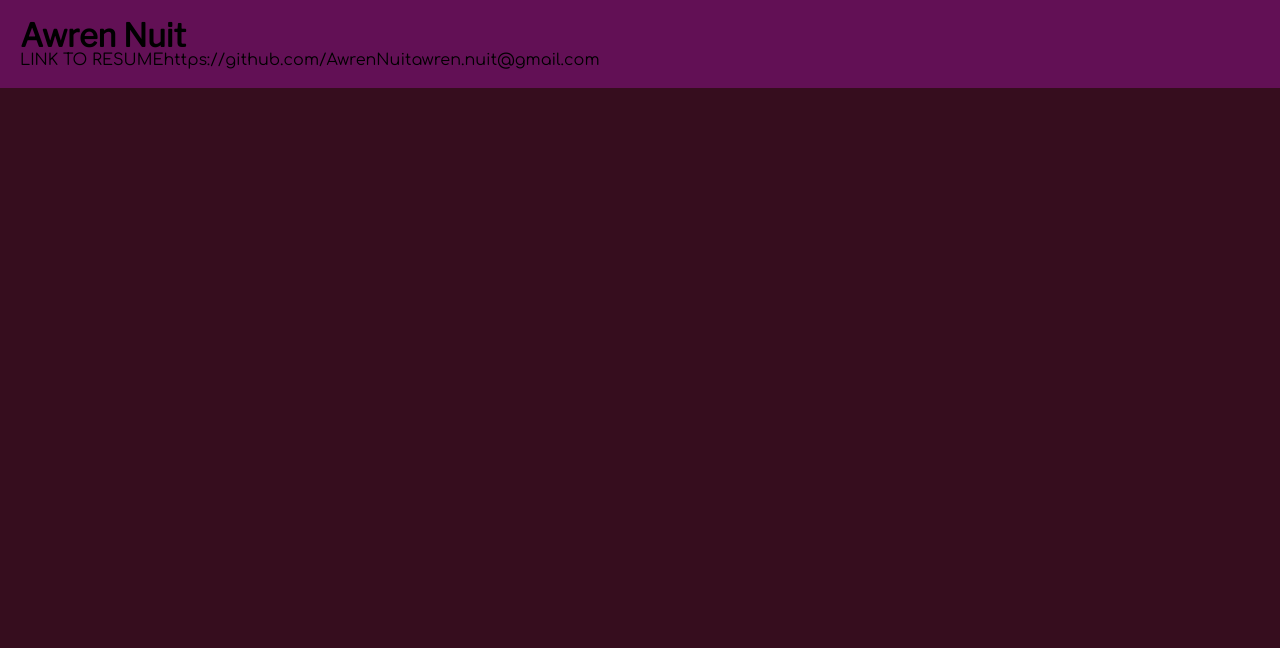
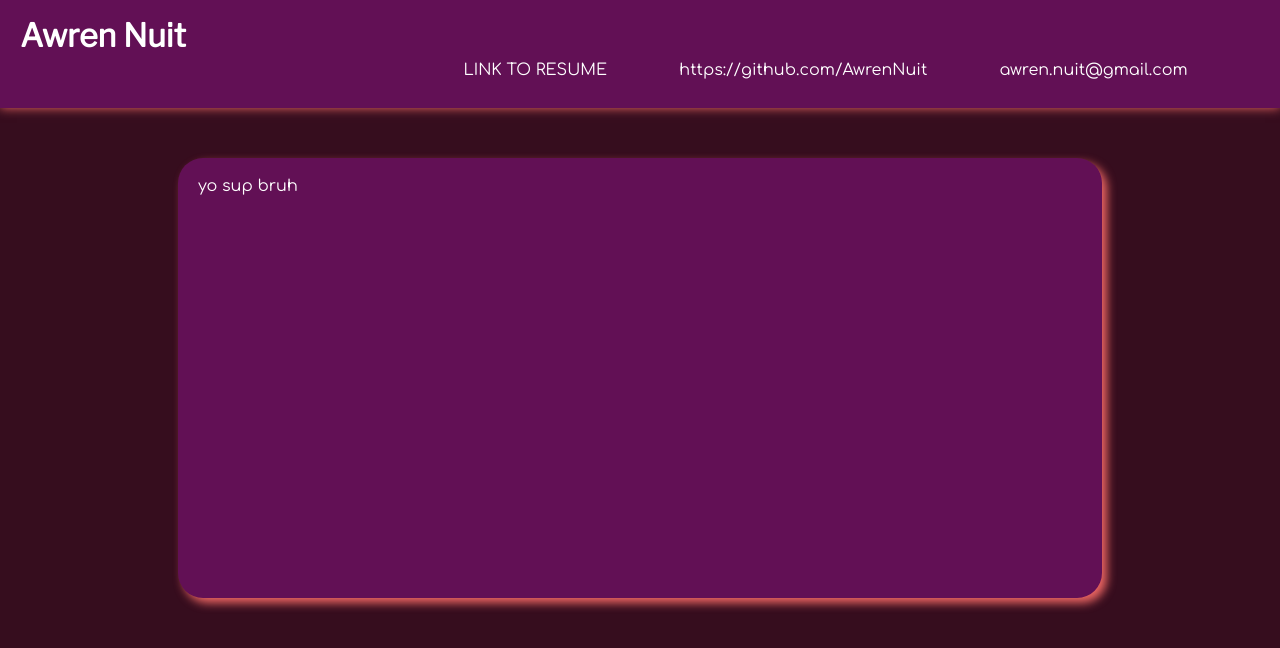
Before and after one commit to awrennuit/full-stack-software-developer-portfolio, a React (Create React App) app: page / in a window 1280 px wide. Shown: the top 648 px of the page. Built offline with nearby package versions, Linux system fonts and the light colour scheme.

Commit message:
created Home component, slight adjustments to styling

```diff
--- a/src/components/App/App.css
+++ b/src/components/App/App.css
@@ -13,7 +13,7 @@
   /* font: inherit; */
   vertical-align: baseline;
   outline: none;
-  color: black;
+  color: white;
 }
 
 body {
@@ -72,14 +72,19 @@ h1, h2, h3, h4, h5, h6 {
   border-left: 40px solid #f0aa42;
 } */
 
-.main-container {
+.main-card {
   background-color: #621055;
   box-shadow: 5px 5px 10px #ed6663;
-  margin: 30px;
+  margin: 50px;
   padding: 20px;
   border-radius: 25px;
-  height: 80%;
-  width: 80%;
+  height: 50vh;
+  max-width: 100%;
+}
+
+.main-container {
+  margin: 0 auto;
+  max-width: 80%;
 }
 
 .primary-heading {
--- a/src/components/App/App.js
+++ b/src/components/App/App.js
@@ -2,6 +2,7 @@ import React from 'react';
 import {BrowserRouter as Router, Route, Link} from 'react-router-dom';
 import './App.css';
 import Header from '../Header/Header';
+import Home from '../Home/Home';
 
 function App() {
   return (
@@ -10,7 +11,7 @@ function App() {
         <Link to='/'>
           <Header />
         </Link>
-        {/* <Route exact path='/' component={Home} /> */}
+        <Route exact path='/' component={Home} />
       </Router>
     </>
   );
--- a/src/components/Header/Header.css
+++ b/src/components/Header/Header.css
@@ -1,4 +1,25 @@
+.email-link {
+  grid-area: email;
+}
+
+.github-link {
+  grid-area: github;
+}
+
 .header {
   background-color: #621055;
   padding: 20px;
+  box-shadow: 0 0 10px #ed6663;
 }
+
+.header-grid {
+  display: grid;
+  grid-template-areas:
+    'space space space space space space resume github email';
+  grid-gap: 10px;
+  padding: 10px;
+}
+
+.resume-link {
+  grid-area: resume;
+}
--- a/src/components/Header/Header.js
+++ b/src/components/Header/Header.js
@@ -7,10 +7,10 @@ class Header extends Component{
     return(
       <div className="header">
         <h1>Awren Nuit</h1>
-        <div>
-          <span>LINK TO RESUME</span>
-          <span>https://github.com/AwrenNuit</span>
-          <span>awren.nuit@gmail.com</span>
+        <div className="header-grid">
+          <span className="resume-link">LINK TO RESUME</span>
+          <span className="github-link">https://github.com/AwrenNuit</span>
+          <span className="email-link">awren.nuit@gmail.com</span>
         </div>
       </div>
     );
--- /dev/null
+++ b/src/components/Home/Home.js
@@ -0,0 +1,16 @@
+import React, {Component} from 'react';
+
+class Home extends Component{
+
+  render(){
+    return(
+      <div className="main-container">
+      <div className="main-card">
+          <p>yo sup bruh</p>
+        </div>
+      </div>
+    );
+  }
+}
+
+export default Home;
```
